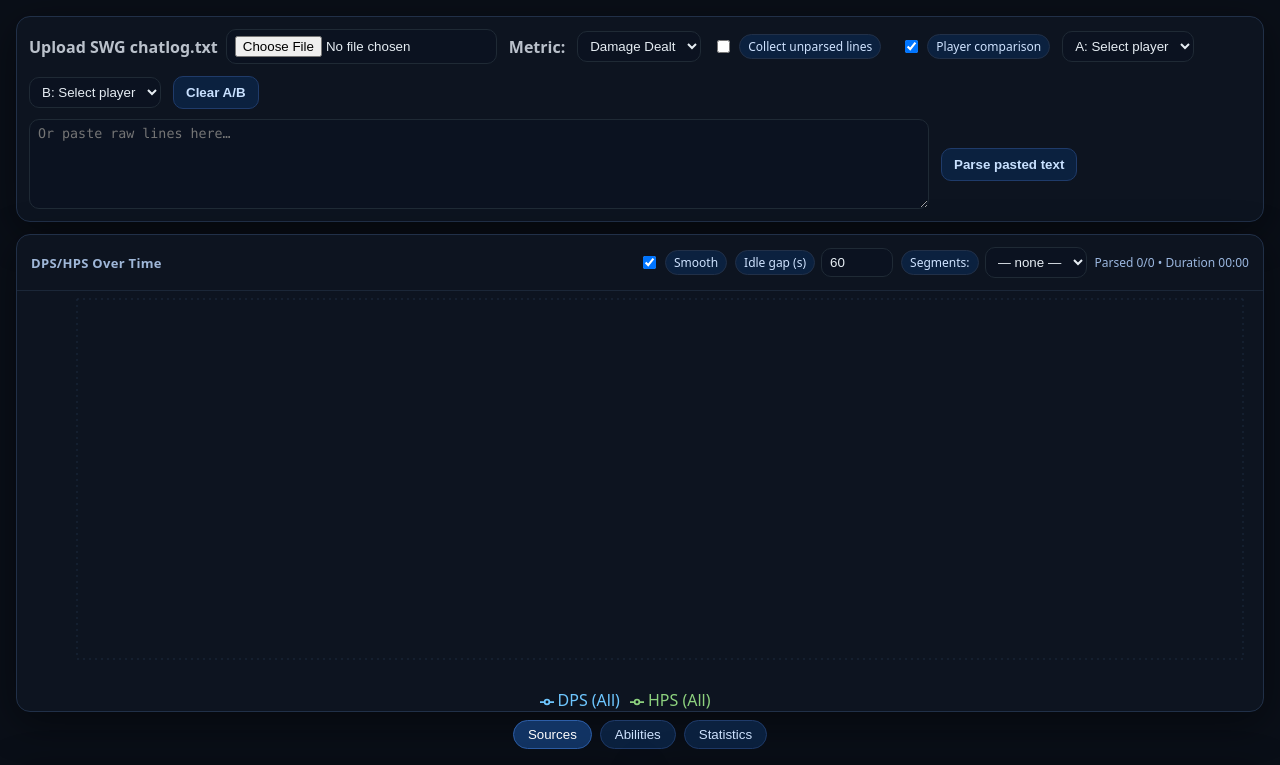
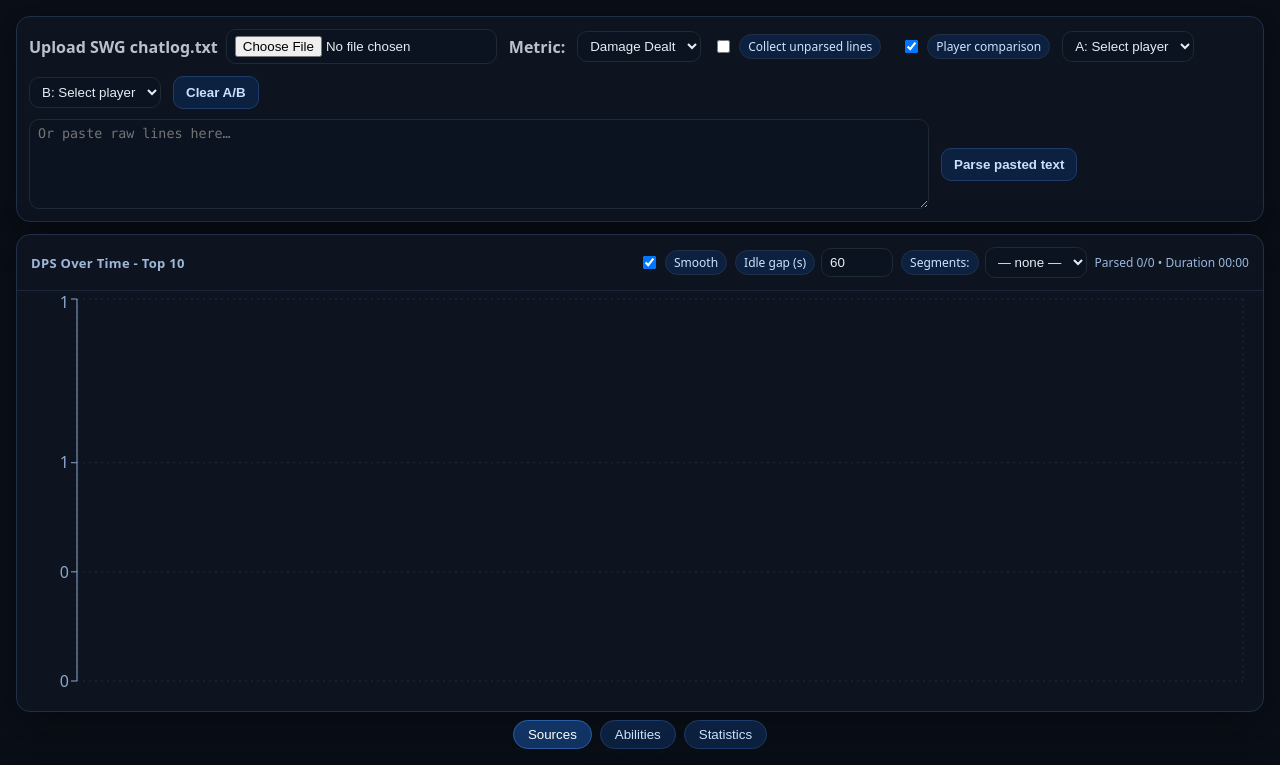
Before and after one commit to BeefySan/SWGLogAnalyzer, a React (Vite) app: page / in a window 1280 px wide. Shown: the top 765 px of the page. Built offline with nearby package versions, Linux system fonts and the light colour scheme.

Commit message:
Update App.tsx

```diff
--- a/src/App.tsx
+++ b/src/App.tsx
@@ -594,8 +594,54 @@ export default function App(){
     return out;
   }
 
+  // A/B overlays (kept)
   const aSeries = useMemo(()=> smooth ? smoothSeries(seriesFor(pA), 7) : seriesFor(pA), [pA, perSrc, timeline, smooth]);
   const bSeries = useMemo(()=> smooth ? smoothSeries(seriesFor(pB), 7) : seriesFor(pB), [pB, perSrc, timeline, smooth]);
+
+  // NEW: Top 10 lines (by total damage in current window)
+  const top10Names = useMemo(
+    () => [...rows].sort((a,b)=> b.damageDealt - a.damageDealt).slice(0,10).map(r=> r.name),
+    [rows]
+  );
+  const top10Series = useMemo(
+    () => top10Names.map(name => ({
+      name,
+      series: smooth ? smoothSeries(seriesFor(name), 7) : seriesFor(name),
+      color: classColor(inferredClasses[name]),
+    })),
+    [top10Names, smooth, perSrc, timeline, inferredClasses]
+  );
+
+  // Should we dim non-selected lines? Only if A or B is selected AND present in Top-10.
+  const hasSelection = useMemo(
+    () =>
+      compareOn &&
+      ((pA && top10Names.includes(pA)) || (pB && top10Names.includes(pB))),
+    [compareOn, pA, pB, top10Names]
+  );
+
+  // Build a combined dataset: one row per second with a column per Top-10 player
+  const top10Data = useMemo(() => {
+    if (!timeline.length || !top10Series.length) return [];
+    const len = top10Series[0].series.length;
+    return Array.from({ length: len }, (_, i) => {
+      const t = top10Series[0].series[i]?.t ?? (timeline[0]?.t ?? 0) + i;
+      const row: any = { t };
+      top10Series.forEach(({ name, series }) => {
+        row[name] = series[i]?.v || 0;
+      });
+      return row;
+    });
+  }, [timeline, top10Series]);
+
+  // Y-axis max across Top-10 and A/B overlays
+  const maxY = useMemo(() => {
+    let m = 0;
+    top10Series.forEach(({ series }) => series.forEach(p => { if (p.v > m) m = p.v; }));
+    aSeries.forEach(p => { if ((p?.v || 0) > m) m = p.v; });
+    bSeries.forEach(p => { if ((p?.v || 0) > m) m = p.v; });
+    return m || 1;
+  }, [top10Series, aSeries, bSeries]);
 
   function pickFromChart(name:string, ev?:any){
     if(!compareOn) return;
@@ -653,7 +699,7 @@ export default function App(){
       {/* Timeline + segments UI */}
       <div className="card">
         <div style={{ padding:'12px 14px', borderBottom:'1px solid #1b2738', display:'flex', justifyContent:'space-between', alignItems:'center', gap:12 }}>
-          <div style={{ fontSize:13, fontWeight:800, color:'#9fb7d8', letterSpacing:.3 }}>DPS/HPS Over Time</div>
+          <div style={{ fontSize:13, fontWeight:800, color:'#9fb7d8', letterSpacing:.3 }}>DPS Over Time - Top 10</div>
           <div className="row" style={{gap:8}}>
             <label className="row" style={{gap:6}}><input type="checkbox" checked={smooth} onChange={e=>setSmooth(e.target.checked)} /><span className="pill">Smooth</span></label>
             <label className="row" style={{gap:6}}>
@@ -674,31 +720,72 @@ export default function App(){
         </div>
         <div style={{ padding:0, height:420 }}>
           <ResponsiveContainer>
-            <AreaChart data={timeline.map(d=>({ t:d.t, dps:d.dps, hps:d.hps }))} margin={{ top: 8, right: 20, left: 0, bottom: 0 }}>
-              <defs>
-                <linearGradient id="dpsFill" x1="0" y1="0" x2="0" y2="1">
-                  <stop offset="0%" stopColor="#6ec7ff" stopOpacity={0.35}/>
-                  <stop offset="100%" stopColor="#6ec7ff" stopOpacity={0.02}/>
-                </linearGradient>
-                <linearGradient id="hpsFill" x1="0" y1="0" x2="0" y2="1">
-                  <stop offset="0%" stopColor="#8dd17e" stopOpacity={0.30}/>
-                  <stop offset="100%" stopColor="#8dd17e" stopOpacity={0.02}/>
-                </linearGradient>
-              </defs>
+            <LineChart data={top10Data} margin={{ top: 8, right: 20, left: 0, bottom: 0 }}>
               <CartesianGrid stroke="#1c2a3f" strokeDasharray="2 4" />
-              <XAxis dataKey="t" tickFormatter={(s)=>toMMSS(Number(s))} stroke="#8aa8cf" />
-              <YAxis tickFormatter={(s)=>fmt0(s)} stroke="#8aa8cf" />
+              <XAxis
+                dataKey="t"
+                type="number"
+                domain={['dataMin','dataMax']}
+                tickFormatter={(s)=>toMMSS(Number(s))}
+                stroke="#8aa8cf"
+              />
+              <YAxis
+                tickFormatter={(s)=>fmt0(s)}
+                stroke="#8aa8cf"
+                domain={[0, maxY * 1.05]}
+              />
               <Tooltip formatter={(v:number)=>fmt0(v)} labelFormatter={(l)=>toMMSS(Number(l))} />
               <Legend />
-              <Area type="monotone" dataKey="dps" name="DPS (All)" stroke="#6ec7ff" strokeWidth={2} fill="url(#dpsFill)" />
-              <Area type="monotone" dataKey="hps" name="HPS (All)" stroke="#8dd17e" strokeWidth={2} fill="url(#hpsFill)" />
+
+              {/* Top-10 per-player lines */}
+              {top10Series.map(({ name, color }) => {
+                const selected = (name === pA || name === pB);
+                const opacity = hasSelection ? (selected ? 1 : 0.4) : 1;
+
+                return (
+                  <Line
+                    key={name}
+                    type="monotone"
+                    dataKey={name}
+                    name={name}
+                    stroke={color}
+                    strokeWidth={2}
+                    strokeOpacity={opacity}  // dim non-selected
+                    dot={false}
+                    isAnimationActive={false}
+                  >
+                    {/* label at the last point only */}
+                    <LabelList
+                      dataKey={name}
+                      content={(props:any) => {
+                        const { x, y, index, value } = props;
+                        if (index !== top10Data.length - 1 || (value ?? 0) <= 0) return null;
+                        return (
+                          <text
+                            x={x + 6}
+                            y={y - 6}
+                            fontSize={11}
+                            fill={color}
+                            fillOpacity={opacity}  // dim label to match line
+                            style={{ pointerEvents:'none' }}
+                          >
+                            {name}
+                          </text>
+                        );
+                      }}
+                    />
+                  </Line>
+                );
+              })}
+
+              {/* A/B overlays */}
               {compareOn && pA && (
-                <Line type="monotone" dataKey="v" name={`A: ${pA}`} data={aSeries} stroke="#ffd166" strokeWidth={2.5} dot={false} />
+                <Line type="monotone" data={aSeries} dataKey="v" name={`A: ${pA}`} stroke="#ffd166" strokeWidth={2.5} dot={false} isAnimationActive={false} />
               )}
               {compareOn && pB && (
-                <Line type="monotone" dataKey="v" name={`B: ${pB}`} data={bSeries} stroke="#ef476f" strokeWidth={2.5} dot={false} />
+                <Line type="monotone" data={bSeries} dataKey="v" name={`B: ${pB}`} stroke="#ef476f" strokeWidth={2.5} dot={false} isAnimationActive={false} />
               )}
-            </AreaChart>
+            </LineChart>
           </ResponsiveContainer>
         </div>
       </div>
```
